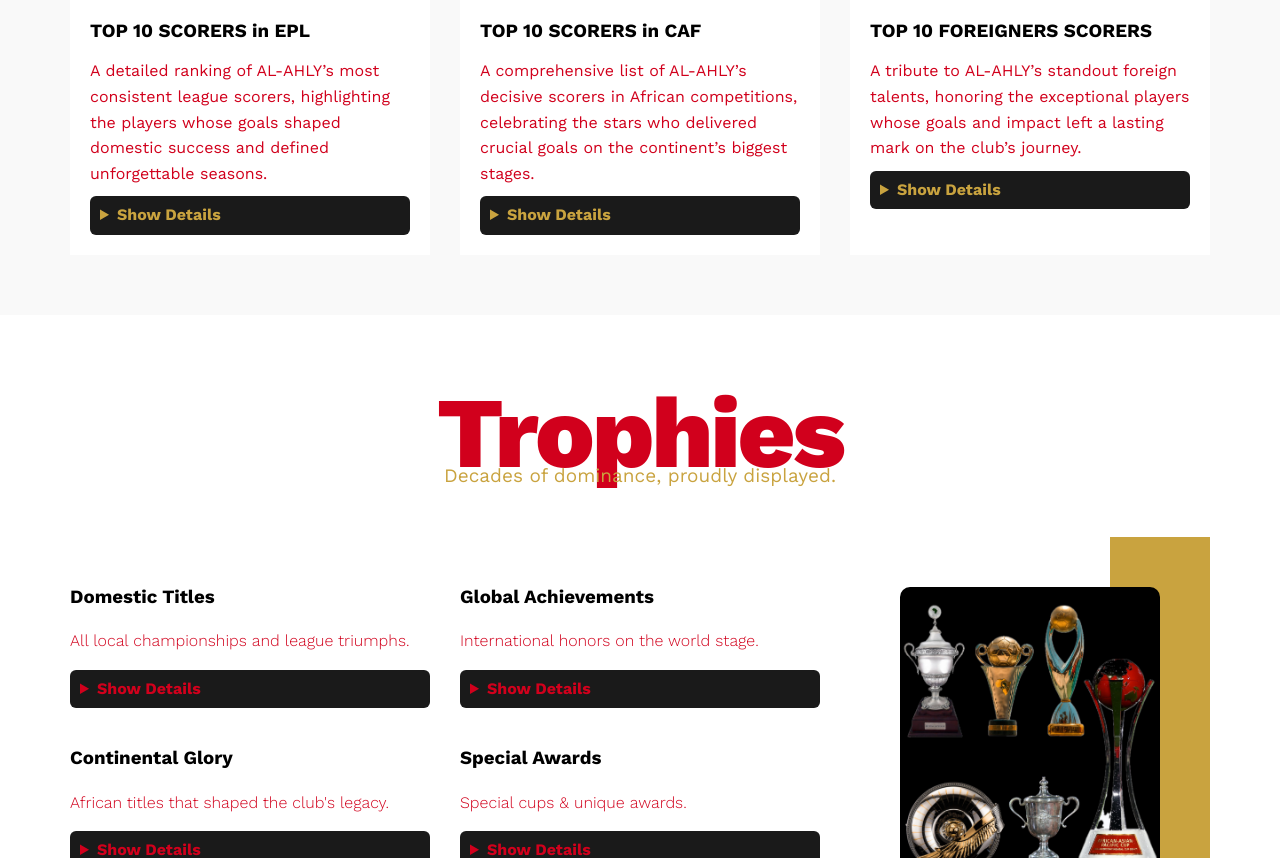
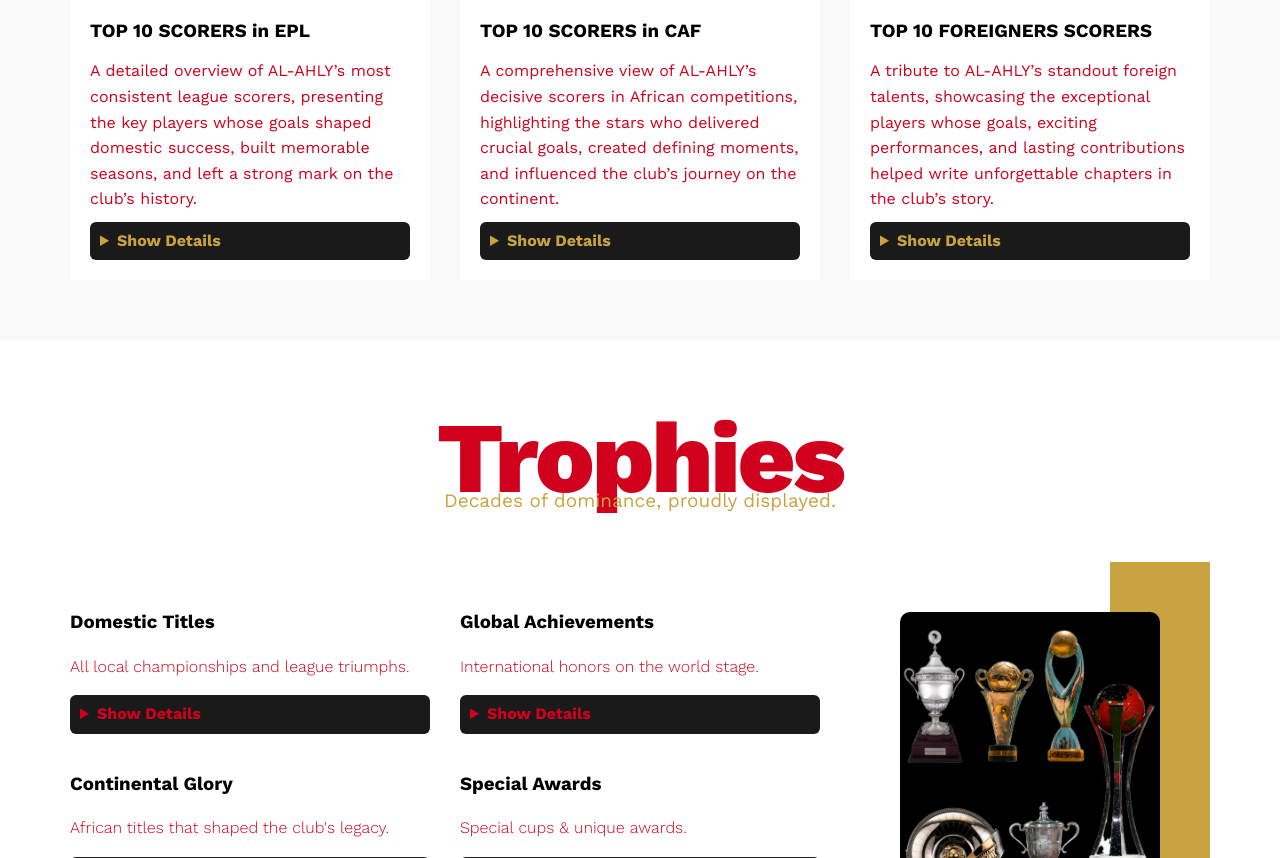
Before and after one commit to bassim-ghaly-14/Al-Ahly-Records, a plain HTML site: page index.html in a window 1280 px wide. Shown: the part 1371-2229 px from the top of the page. Drawn offline with nearby package versions, Linux system fonts and the light colour scheme.

Commit message:
update p

```diff
--- a/index.html
+++ b/index.html
@@ -55,7 +55,8 @@
             <img decoding="async" src="images/nile.JPEG" alt="missing" />
             <div class="info">
               <h3>TOP 10 SCORERS in EPL</h3>
-              <p>A detailed ranking of AL-AHLY’s most consistent league scorers, highlighting the players whose goals shaped domestic success and defined unforgettable seasons.</p>
+              <p>A detailed overview of AL-AHLY’s most consistent league scorers, presenting the key players whose goals shaped domestic success, built memorable seasons, and left a strong mark on the club’s history.
+</p>
               <details>
               <summary>Show Details</summary> <br>
               <table>
@@ -116,7 +117,8 @@
             <img decoding="async" src="images/caf.JPEG" alt="missing" />
             <div class="info">
               <h3>TOP 10 SCORERS in CAF</h3>
-              <p>A comprehensive list of AL-AHLY’s decisive scorers in African competitions, celebrating the stars who delivered crucial goals on the continent’s biggest stages.</p>
+              <p>A comprehensive view of AL-AHLY’s decisive scorers in African competitions, highlighting the stars who delivered crucial goals, created defining moments, and influenced the club’s journey on the continent.
+</p>
               <details>
               <summary>Show Details</summary> <br>
               <table>
@@ -177,7 +179,7 @@
             <img decoding="async" src="images/king.JPEG" alt="missing" />
             <div class="info">
               <h3>TOP 10 FOREIGNERS SCORERS</h3>
-              <p>A tribute to AL-AHLY’s standout foreign talents, honoring the exceptional players whose goals and impact left a lasting mark on the club’s journey.</p>
+              <p>A tribute to AL-AHLY’s standout foreign talents, showcasing the exceptional players whose goals, exciting performances, and lasting contributions helped write unforgettable chapters in the club’s story.</p>
                             <details>
               <summary>Show Details</summary> <br>
               <table>
```
